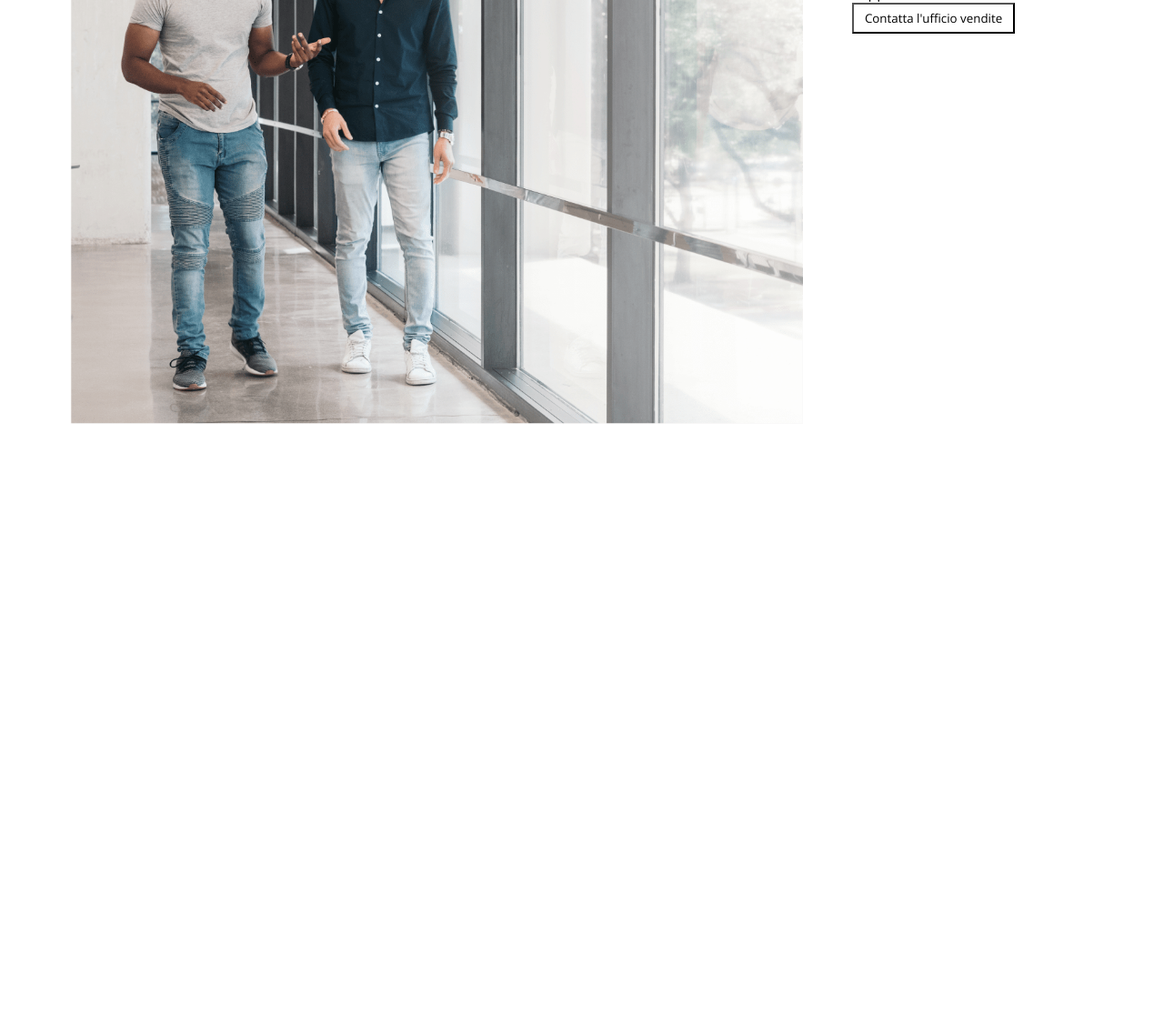
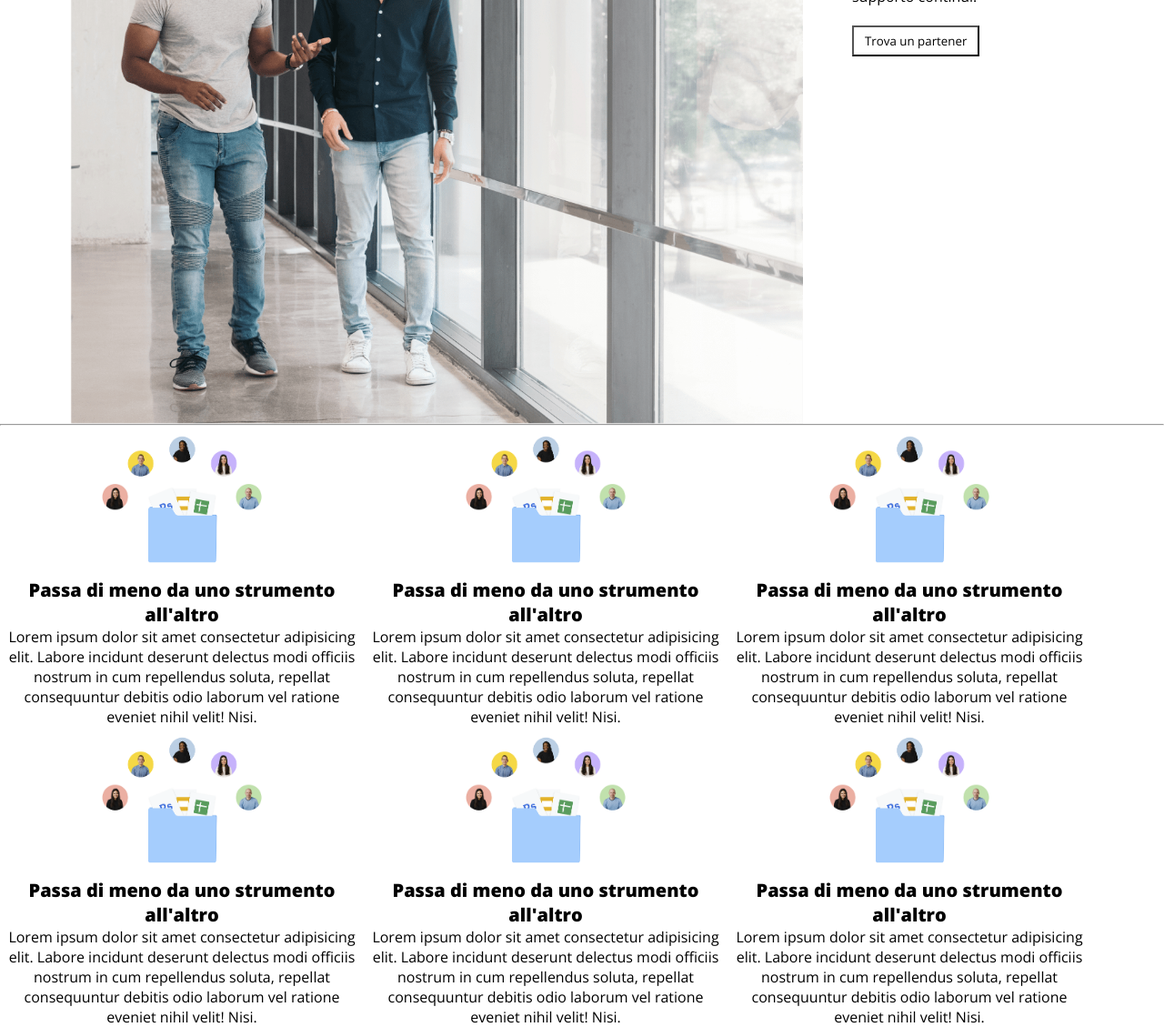
Before and after one commit to DennyRubino/htmlcss-dropbox, a plain HTML site: page index.html in a window 1280 px wide. Shown: the part 2730-3859 px from the top of the page at 91% size. Before the commit the page ends 3196 px from the top, so only its background shows below. Drawn offline with nearby package versions, Linux system fonts and the light colour scheme.

Commit message:
Add Dropbox info

```diff
--- a/css/style.css
+++ b/css/style.css
@@ -95,6 +95,8 @@ header .nav {
     padding-top: 5%;
     padding-bottom: 5%;
 }
+.pad-10 {padding-top: 10%;}
+
 .arrow {
     font-size: 230%;
 }
@@ -104,6 +106,8 @@ header .nav {
 display: flex;}
 
 .divisor {max-width: none;}
+
+
 /*----------------
     TYPOGRAPHY
 ------------------*/
@@ -125,6 +129,12 @@ h1 {font-family: "Open Sans", sans-serif;
         font-style:normal;
         padding-left: 15%;
     padding-bottom: 5%;
+    }
+    h3 {font-family: "Open Sans", sans-serif;
+        font-size: 20px;
+        font-weight:900;
+        font-style:normal;
+
     }
 
 .gros{
@@ -171,6 +181,7 @@ font-family: inherit;
     border:1px blacks;
     padding: 6px 12px;
     cursor: pointer;
+
 }
 
 /*----------------
@@ -225,6 +236,9 @@ align-self: center;
     max-height: 100%;
    }
 
+.img-divisor { max-width: 50%;
+    max-height: 50%;}
+
 
 /*----------------
     MAIN
@@ -267,4 +281,13 @@ th, td {  padding: 10px;
 
 /*----------------
     FOOTER
-------------------*
+------------------*/
+
+
+
+.container-divisor {
+            max-width: 1200px;
+            text-align: center;
+            display: grid;
+            grid-template-columns: auto auto auto;
+        }
--- a/index.html
+++ b/index.html
@@ -196,7 +196,19 @@
         </div>
     </div>
 
-    <div class="container-small row tog"><img src="img/partner.png" class="img-partner"><div class="undo"><h3>Entra in contatto con partner Dropbox</h3>Tova un partener Dropbox e HelloSign di fiducia. Ottieni le soluzioni e i servizi necessari per raggiungere i tuoi obiettivi aziendali , tra qui implementazione ,integrazione , gestione e supporto continui.<button class="btn-secondary">Contatta l'ufficio vendite</button> </div></div>
+    <div class="container-small row tog"><img src="img/partner.png" class="img-partner"><div class="undo"><h3>Entra in contatto con partner Dropbox</h3>Tova un partener Dropbox e HelloSign di fiducia. Ottieni le soluzioni e i servizi necessari per raggiungere i tuoi obiettivi aziendali , tra qui implementazione ,integrazione , gestione e supporto continui.<div class="pad-10"><button class="btn-secondary">Trova un partener</button></div> </div></div>
+    <hr>
+
+    <div class="container-divisor">
+
+  <div><img src="img/business-feature-switching-tools.png" class="img-divisor"><h3>Passa di meno da uno strumento all'altro</h3> Lorem ipsum dolor sit amet consectetur adipisicing elit. Labore incidunt deserunt delectus modi officiis nostrum in cum repellendus soluta, repellat consequuntur debitis odio laborum vel ratione eveniet nihil velit! Nisi.</div>
+  <div><img src="img/business-feature-switching-tools.png" class="img-divisor"><h3>Passa di meno da uno strumento all'altro</h3> Lorem ipsum dolor sit amet consectetur adipisicing elit. Labore incidunt deserunt delectus modi officiis nostrum in cum repellendus soluta, repellat consequuntur debitis odio laborum vel ratione eveniet nihil velit! Nisi.</div>
+  <div><img src="img/business-feature-switching-tools.png" class="img-divisor"><h3>Passa di meno da uno strumento all'altro</h3> Lorem ipsum dolor sit amet consectetur adipisicing elit. Labore incidunt deserunt delectus modi officiis nostrum in cum repellendus soluta, repellat consequuntur debitis odio laborum vel ratione eveniet nihil velit! Nisi.</div>
+  <div><img src="img/business-feature-switching-tools.png" class="img-divisor"><h3>Passa di meno da uno strumento all'altro</h3> Lorem ipsum dolor sit amet consectetur adipisicing elit. Labore incidunt deserunt delectus modi officiis nostrum in cum repellendus soluta, repellat consequuntur debitis odio laborum vel ratione eveniet nihil velit! Nisi.</div>
+  <div><img src="img/business-feature-switching-tools.png" class="img-divisor"><h3>Passa di meno da uno strumento all'altro</h3> Lorem ipsum dolor sit amet consectetur adipisicing elit. Labore incidunt deserunt delectus modi officiis nostrum in cum repellendus soluta, repellat consequuntur debitis odio laborum vel ratione eveniet nihil velit! Nisi.</div>
+  <div><img src="img/business-feature-switching-tools.png" class="img-divisor"><h3>Passa di meno da uno strumento all'altro</h3> Lorem ipsum dolor sit amet consectetur adipisicing elit. Labore incidunt deserunt delectus modi officiis nostrum in cum repellendus soluta, repellat consequuntur debitis odio laborum vel ratione eveniet nihil velit! Nisi.</div>
+  </div>
+
 </body>
 
 
```
